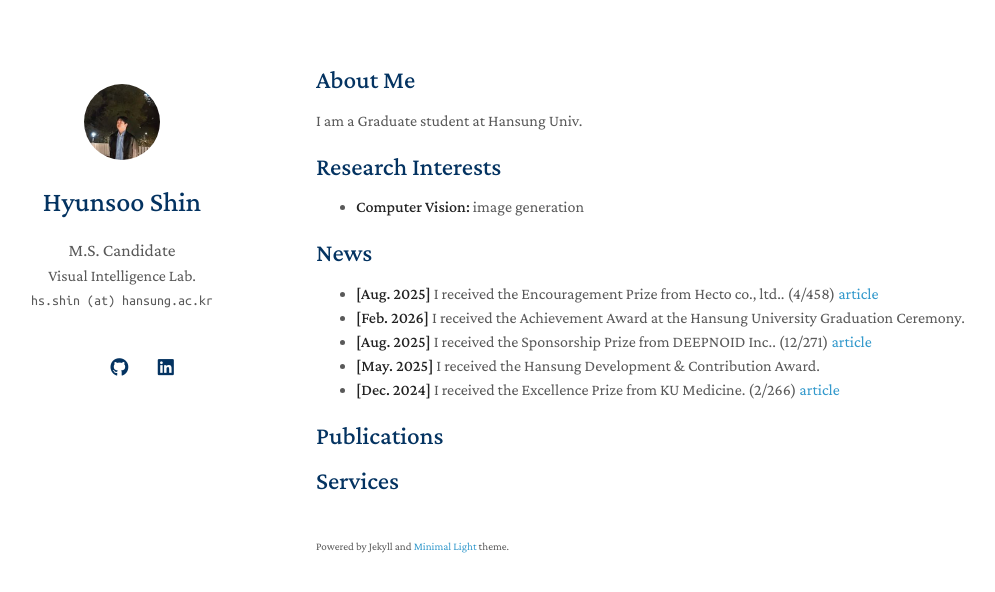
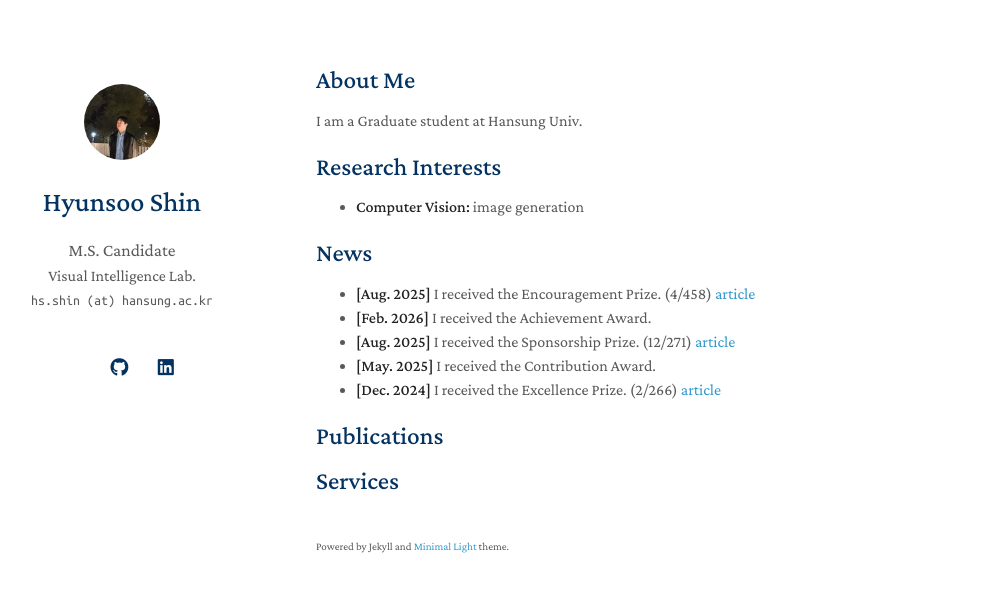
Before and after one commit to YONGJI04/yongji04.github.io, a Jekyll site: the page built from index.md, in a window 1280 px wide. Shown: the top 592 px of the page, without its empty margins (154-1149 px from the left). Built offline with Jekyll 4.4.1, drawn with Linux system fonts in a browser that asks for light colours; a style sheet for code colours, icons or effects is not loaded; our own code applies the rules of GitHub Pages for plain Markdown files.

Commit message:
Update index.md

```diff
--- a/index.md
+++ b/index.md
@@ -12,11 +12,11 @@ I am a Graduate student at Hansung Univ.
 
 ## News
 
-- **[Aug. 2025]** I received the Encouragement Prize from Hecto co., ltd.. (4/458) [article](https://v.daum.net/v/HlmMlcWI1Q)
-- **[Feb. 2026]** I received the Achievement Award at the Hansung University Graduation Ceremony.
-- **[Aug. 2025]** I received the Sponsorship Prize from DEEPNOID Inc.. (12/271) [article](https://www.donga.com/news/It/article/all/20250813/132178039/1)
-- **[May. 2025]** I received the Hansung Development & Contribution Award.
-- **[Dec. 2024]** I received the Excellence Prize from KU Medicine. (2/266) [article](https://www.joongang.co.kr/article/25294920)
+- **[Aug. 2025]** I received the Encouragement Prize. (4/458) [article](https://v.daum.net/v/HlmMlcWI1Q)
+- **[Feb. 2026]** I received the Achievement Award.
+- **[Aug. 2025]** I received the Sponsorship Prize. (12/271) [article](https://www.donga.com/news/It/article/all/20250813/132178039/1)
+- **[May. 2025]** I received the Contribution Award.
+- **[Dec. 2024]** I received the Excellence Prize. (2/266) [article](https://www.joongang.co.kr/article/25294920)
 
 {% include_relative _includes/publications.md %}
 
```
